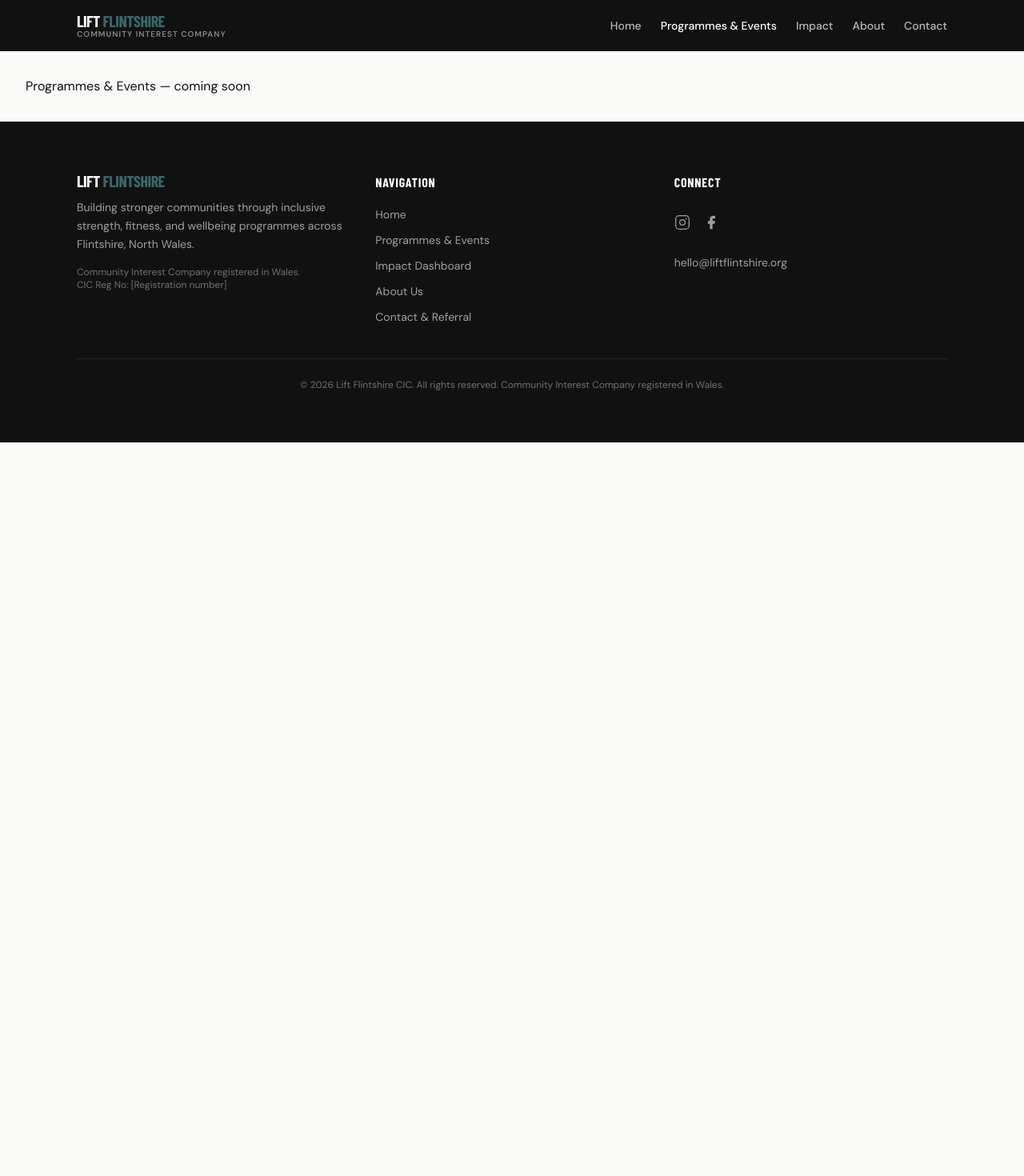
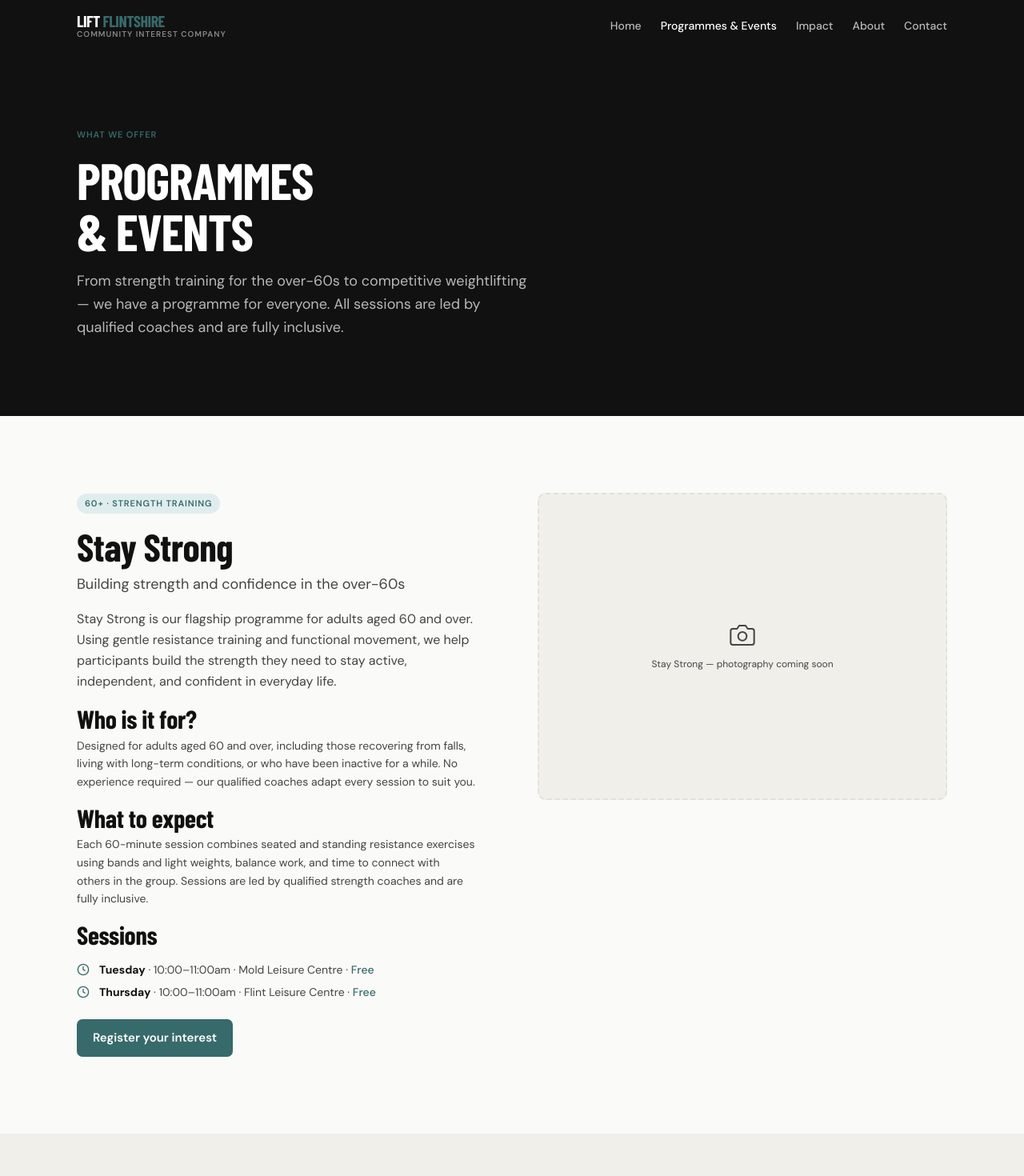
Before and after one commit to Numberonehsp/lift-flintshire-website, a React (Vite) app: page /programmes-events in a window 1280 px wide. Shown: the top 1470 px of the page at 80% size. Before the commit the page ends 800 px from the top, so only its background shows below. Built offline with nearby package versions, Linux system fonts and the light colour scheme; a web font is replaced by a local one.

Commit message:
feat: build Programmes & Events page with inline registration forms

```diff
--- a/src/pages/ProgrammesEvents.tsx
+++ b/src/pages/ProgrammesEvents.tsx
@@ -1 +1,203 @@
-export default function ProgrammesEvents() { return <div className="p-8 font-body">Programmes & Events — coming soon</div> }
+import { useState } from 'react'
+import type { FormEvent } from 'react'
+import { Helmet } from 'react-helmet-async'
+import { SectionWrapper } from '../components/layout/SectionWrapper'
+import { Button } from '../components/ui/Button'
+import { Badge } from '../components/ui/Badge'
+import { ImagePlaceholder } from '../components/ui/ImagePlaceholder'
+import { programmes } from '../data/programmes'
+import type { Programme } from '../data/programmes'
+import { events } from '../data/events'
+import type { Event } from '../data/events'
+
+function SessionDetails({ sessions }: { sessions: Programme['sessions'] }) {
+  return (
+    <ul className="space-y-2 mt-4">
+      {sessions.map((s, i) => (
+        <li key={i} className="flex items-start gap-3 font-body text-sm text-ink-light">
+          <svg className="flex-shrink-0 mt-0.5 text-teal" width="16" height="16" viewBox="0 0 24 24" fill="none" stroke="currentColor" strokeWidth="2" aria-hidden="true">
+            <circle cx="12" cy="12" r="10" />
+            <path d="M12 6v6l4 2" />
+          </svg>
+          <span><strong className="text-ink">{s.day}</strong> · {s.time} · {s.location} · <span className="text-teal font-medium">{s.cost}</span></span>
+        </li>
+      ))}
+    </ul>
+  )
+}
+
+function ProgrammeSection({ programme, imageLeft = false }: { programme: Programme; imageLeft?: boolean }) {
+  const content = (
+    <div className="flex-1">
+      <Badge className="mb-4">{programme.badge}</Badge>
+      <h2 className="font-display font-extrabold text-h2 text-ink mb-2">{programme.title}</h2>
+      <p className="font-body text-lg text-ink-light mb-4 leading-relaxed">{programme.tagline}</p>
+      <p className="font-body text-base text-ink-light mb-4 leading-relaxed">{programme.description}</p>
+      <h3 className="font-display font-bold text-h3 text-ink mb-1">Who is it for?</h3>
+      <p className="font-body text-sm text-ink-light mb-4 leading-relaxed">{programme.targetAudience}</p>
+      <h3 className="font-display font-bold text-h3 text-ink mb-1">What to expect</h3>
+      <p className="font-body text-sm text-ink-light mb-4 leading-relaxed">{programme.whatToExpect}</p>
+      <h3 className="font-display font-bold text-h3 text-ink mb-1">Sessions</h3>
+      <SessionDetails sessions={programme.sessions} />
+      <div className="mt-6">
+        <Button variant="primary" href="/contact">Register your interest</Button>
+      </div>
+    </div>
+  )
+
+  const image = (
+    <div className="flex-1">
+      <ImagePlaceholder aspectRatio="4/3" label={`${programme.title} — photography coming soon`} />
+    </div>
+  )
+
+  return (
+    <section id={programme.id}>
+      <SectionWrapper variant={programme.id === 'run-club' ? 'muted' : 'light'}>
+        <div className={`flex flex-col ${imageLeft ? 'lg:flex-row-reverse' : 'lg:flex-row'} gap-10 lg:gap-16 items-start`}>
+          {content}
+          {image}
+        </div>
+      </SectionWrapper>
+    </section>
+  )
+}
+
+function EventRegistrationForm({ event }: { event: Event }) {
+  const [state, setState] = useState<'idle' | 'submitting' | 'success' | 'error'>('idle')
+  const [name, setName] = useState('')
+  const [email, setEmail] = useState('')
+
+  async function handleSubmit(e: FormEvent<HTMLFormElement>) {
+    e.preventDefault()
+    setState('submitting')
+    const formData = new FormData(e.currentTarget)
+    try {
+      await fetch('/', {
+        method: 'POST',
+        headers: { 'Content-Type': 'application/x-www-form-urlencoded' },
+        body: new URLSearchParams(formData as unknown as Record<string, string>).toString(),
+      })
+      setState('success')
+    } catch {
+      setState('error')
+    }
+  }
+
+  if (state === 'success') {
+    return (
+      <div className="bg-teal-pale rounded-card p-4 text-center">
+        <p className="font-body font-semibold text-teal text-sm">
+          ✓ {event.price === 0 ? "You're registered!" : 'Request received!'} We'll be in touch shortly.
+        </p>
+      </div>
+    )
+  }
+
+  return (
+    <form
+      onSubmit={handleSubmit}
+      data-netlify="true"
+      name={`event-${event.id}`}
+      className="space-y-3 mt-4"
+    >
+      <input type="hidden" name="form-name" value={`event-${event.id}`} />
+      <input type="hidden" name="event-title" value={event.title} />
+      <input
+        type="text"
+        name="name"
+        placeholder="Your name"
+        required
+        value={name}
+        onChange={e => setName(e.target.value)}
+        className="w-full font-body text-sm border border-border rounded-btn px-4 py-3 bg-surface focus:outline-none focus:ring-2 focus:ring-teal min-h-[44px]"
+      />
+      <input
+        type="email"
+        name="email"
+        placeholder="Your email address"
+        required
+        value={email}
+        onChange={e => setEmail(e.target.value)}
+        className="w-full font-body text-sm border border-border rounded-btn px-4 py-3 bg-surface focus:outline-none focus:ring-2 focus:ring-teal min-h-[44px]"
+      />
+      <Button type="submit" variant="primary" size="md" className="w-full" disabled={state === 'submitting'}>
+        {state === 'submitting' ? 'Sending...' : event.price === 0 ? 'Register for free' : 'Register interest'}
+      </Button>
+      {state === 'error' && (
+        <p className="font-body text-xs text-red-600 text-center">Something went wrong. Please try again or email us directly.</p>
+      )}
+      {event.price > 0 && (
+        <p className="font-body text-xs text-ink-light text-center">
+          You'll receive a payment link by email after registering.
+        </p>
+      )}
+    </form>
+  )
+}
+
+export default function ProgrammesEvents() {
+  return (
+    <>
+      <Helmet>
+        <title>Programmes &amp; Events — Lift Flintshire CIC</title>
+        <meta name="description" content="Explore our programmes — Stay Strong for the over-60s, Flintshire Run Club, and Flintshire Weightlifting Club. Plus upcoming events and how to register." />
+        <meta property="og:title" content="Programmes & Events — Lift Flintshire CIC" />
+        <meta property="og:type" content="website" />
+      </Helmet>
+
+      {/* Page hero */}
+      <SectionWrapper variant="dark">
+        <p className="font-body font-semibold text-[11px] uppercase tracking-[0.08em] text-teal mb-4">What we offer</p>
+        <h1 className="font-display font-black text-h1 text-white uppercase mb-4">
+          Programmes<br />&amp; Events
+        </h1>
+        <p className="font-body text-lg text-white/70 max-w-xl leading-relaxed">
+          From strength training for the over-60s to competitive weightlifting — we have a programme for everyone. All sessions are led by qualified coaches and are fully inclusive.
+        </p>
+      </SectionWrapper>
+
+      {/* Programme sections */}
+      {programmes.map((p, i) => (
+        <ProgrammeSection key={p.id} programme={p} imageLeft={i % 2 !== 0} />
+      ))}
+
+      {/* Events section */}
+      <div id="events">
+        <SectionWrapper variant="dark" innerClassName="pb-4">
+          <h2 className="font-display font-extrabold text-h2 text-white">Upcoming Events</h2>
+          <p className="font-body text-lg text-white/70 mt-2">
+            Register below — free events are confirmed instantly, paid events receive a payment link by email.
+          </p>
+        </SectionWrapper>
+
+        <SectionWrapper variant="muted" innerClassName="pt-8">
+          <div className="grid grid-cols-1 md:grid-cols-2 lg:grid-cols-3 gap-6">
+            {events.map(event => (
+              <div key={event.id} className="rounded-card border border-border bg-surface shadow-sm p-5">
+                <div className="flex items-start gap-4 mb-3">
+                  <div className="flex-shrink-0 w-12 h-12 bg-teal-pale rounded-lg flex flex-col items-center justify-center">
+                    <span className="font-display font-black text-teal text-lg leading-none">
+                      {new Date(event.date + 'T00:00:00').toLocaleDateString('en-GB', { day: 'numeric' })}
+                    </span>
+                    <span className="font-body font-semibold text-teal text-[10px] uppercase tracking-wider">
+                      {new Date(event.date + 'T00:00:00').toLocaleDateString('en-GB', { month: 'short' })}
+                    </span>
+                  </div>
+                  <div className="flex-1 min-w-0">
+                    <h3 className="font-display font-bold text-h3 text-ink leading-tight">{event.title}</h3>
+                    <p className="font-body text-xs text-ink-light mt-1">{event.time} · {event.location}</p>
+                  </div>
+                  <Badge>{event.price === 0 ? 'Free' : `£${event.price}`}</Badge>
+                </div>
+                <p className="font-body text-sm text-ink-light mb-3 leading-relaxed">{event.description}</p>
+                <EventRegistrationForm event={event} />
+              </div>
+            ))}
+          </div>
+        </SectionWrapper>
+      </div>
+
+    </>
+  )
+}
```
